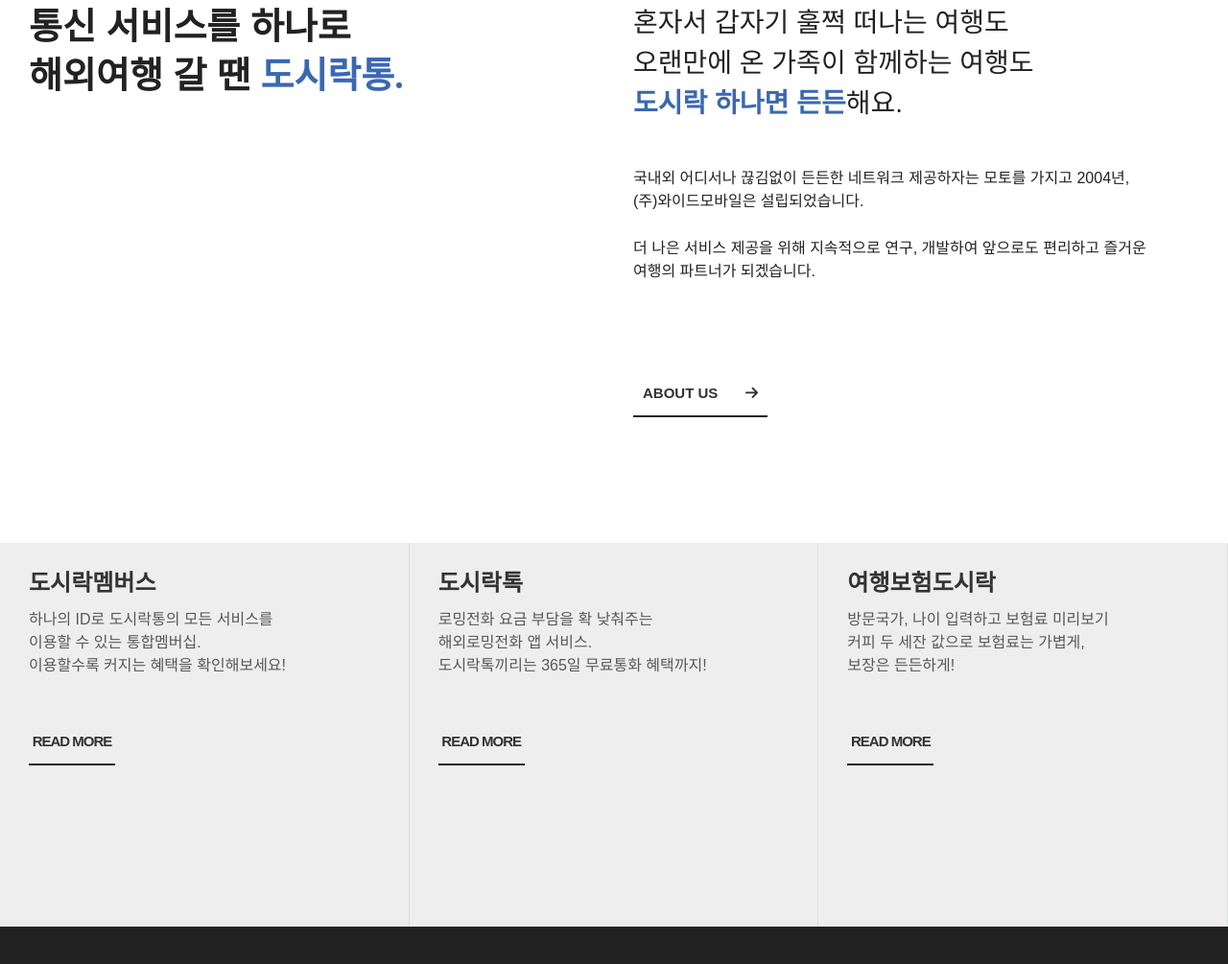
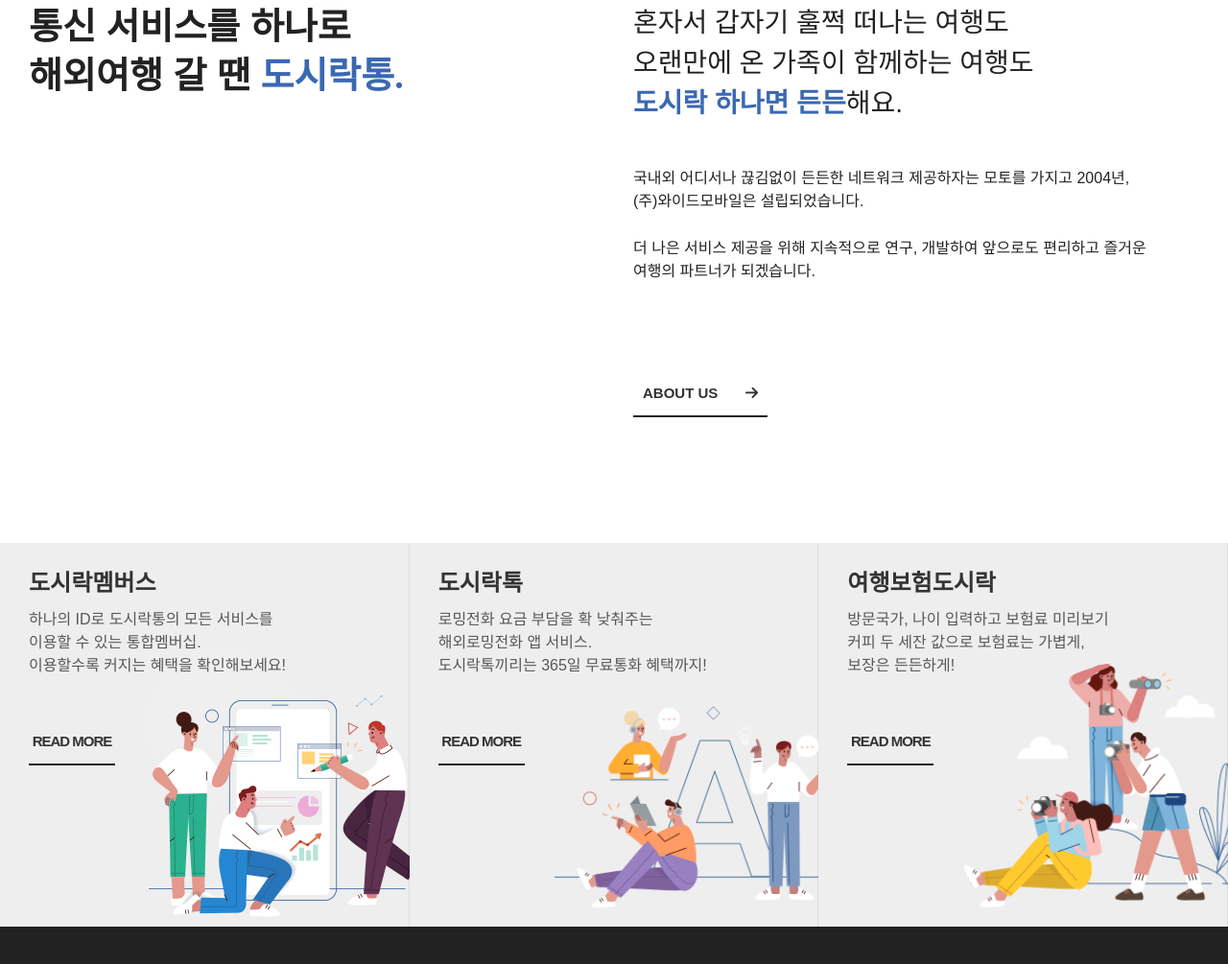
Before and after one commit to s0yeonk/dosiraktong, a plain HTML site: page index.html in a window 1280 px wide. Shown: the part 1777-2782 px from the top of the page at 96% size. Drawn offline with nearby package versions, Linux system fonts and the light colour scheme; the site is published under a folder, as on GitHub Pages, so addresses that start at the root find nothing; no server answers; a script that the page names is missing; files whose address does not match are found by name; a web font is replaced by a local one.

Commit message:
Update style.css

```diff
--- a/css/style.css
+++ b/css/style.css
@@ -876,20 +876,20 @@ html.active {
   background-size: contain;
 }
 .clink-1::after{
-  background-image: url('/images/main_banner_figure1.png');
+  background-image: url('../images/main_banner_figure1.png');
   right: -30px;
   bottom: 10px;
   max-width: 304px;
 }
 
 .clink-2::after{
-  background-image: url('/images/main_banner_figure2.png');
+  background-image: url('../images/main_banner_figure2.png');
   right: -30px;
   bottom: 10px;
   max-width: 304px;
 }
 .clink-3::after{
-  background-image: url('/images/main_banner_figure3.png');
+  background-image: url('../images/main_banner_figure3.png');
   right: -30px;
   bottom: 10px;
   max-width: 304px;
```
